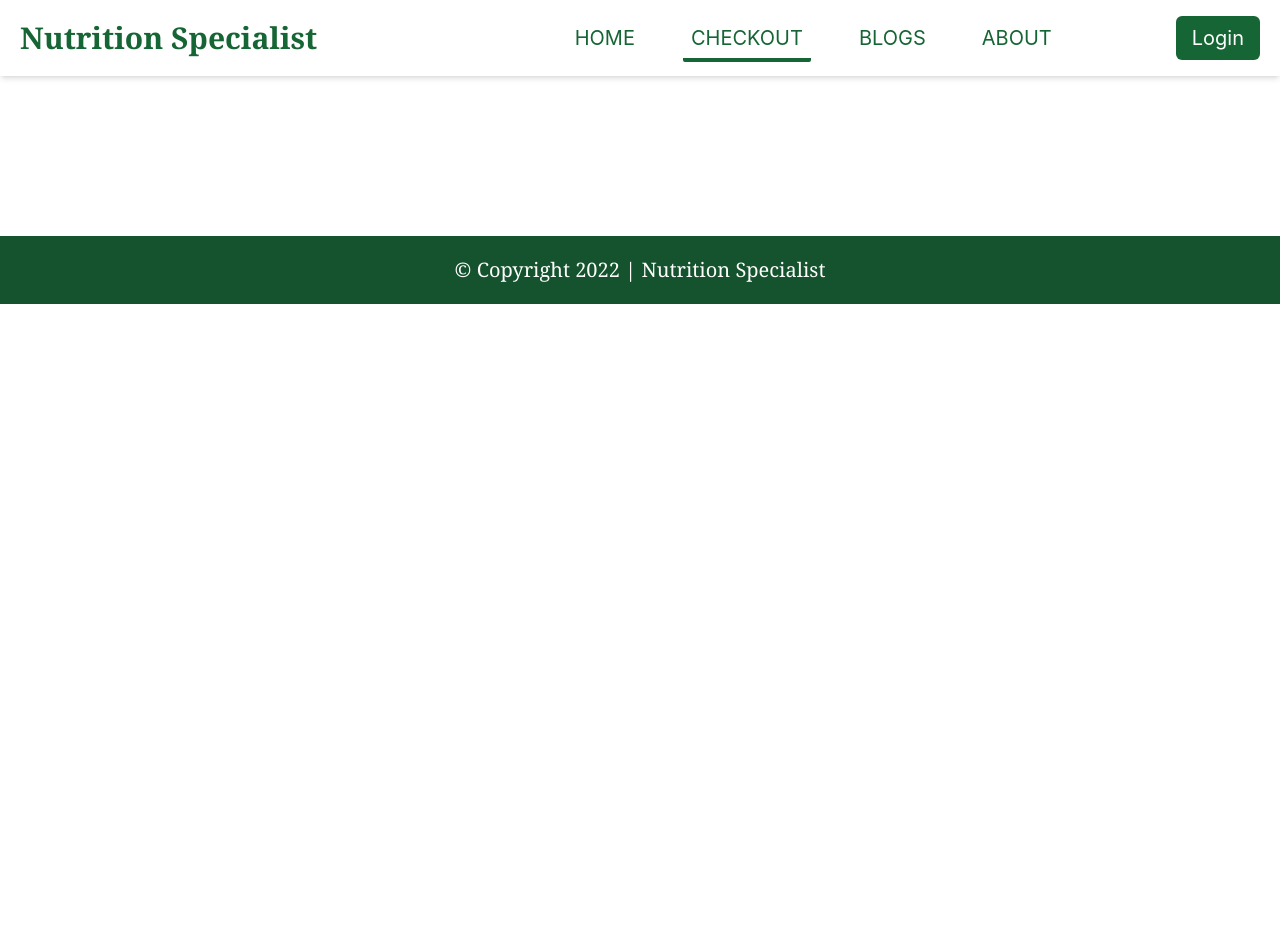
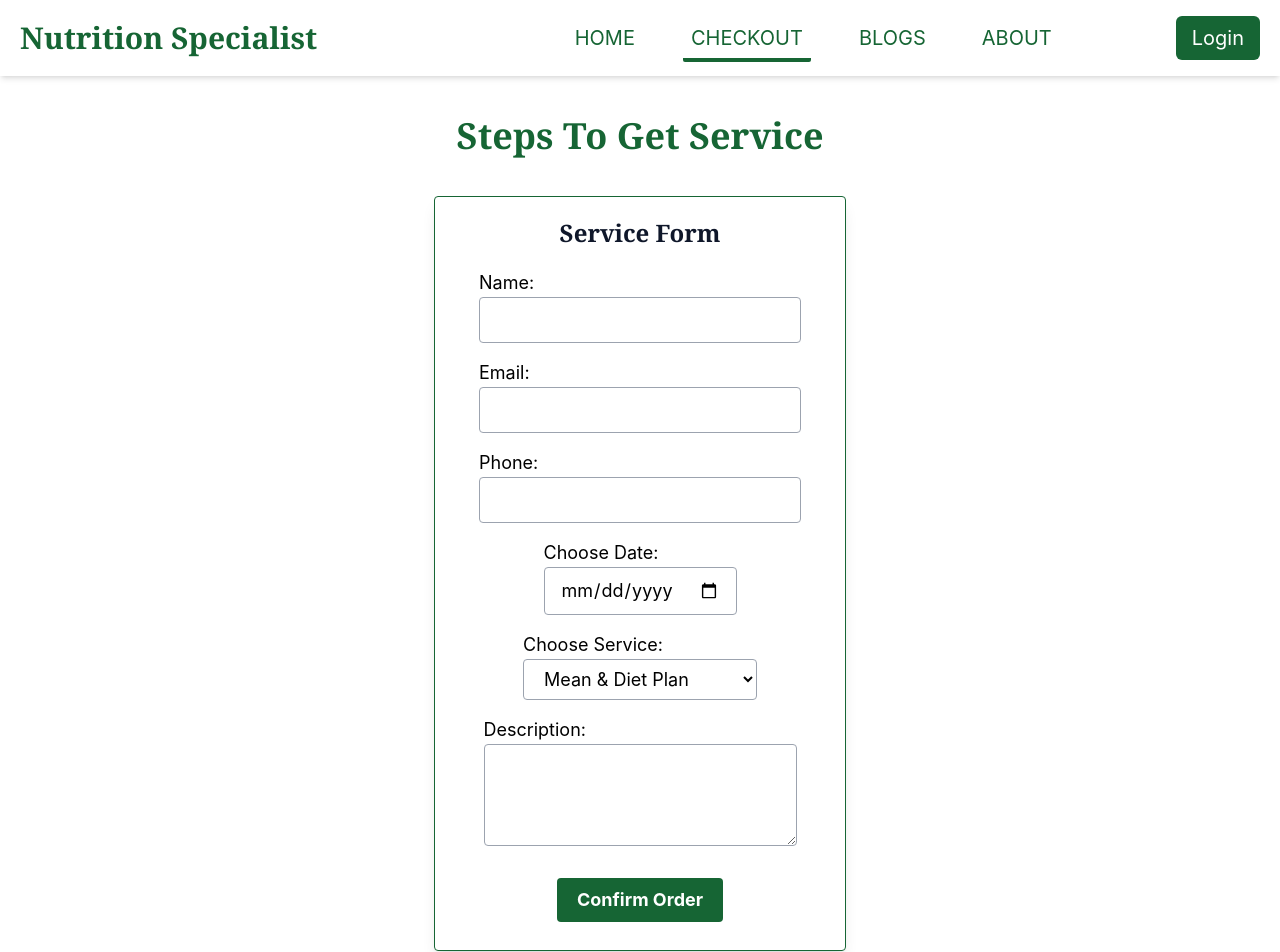
Before and after one commit to shareefrahat/nutrition-specialist, a React (Create React App) app: page /checkout in a window 1280 px wide. Shown: the top 952 px of the page. Before the commit the page ends 800 px from the top, so only its background shows below. Built offline with nearby package versions, Linux system fonts and the light colour scheme.

Commit message:
checkout form added

```diff
--- a/src/components/ServiceCard/ServiceCard.js
+++ b/src/components/ServiceCard/ServiceCard.js
@@ -9,7 +9,7 @@ const ServiceCard = ({ service }) => {
     <>
       <div
         onClick={() => navigate("/checkout")}
-        className="shadow-md bg-white mx-auto w-fit rounded-xl p-4 border-2
+        className="shadow-md bg-white mx-auto w-fit rounded-md p-4 border-2
       transition ease-in-out delay-150 hover:-translate-y-1 hover:scale-110  duration-300
       "
       >
--- a/src/pages/Checkout/Checkout.js
+++ b/src/pages/Checkout/Checkout.js
@@ -1,7 +1,100 @@
 import React from "react";
 
 const Checkout = () => {
-  return <div></div>;
+  return (
+    <>
+      <section>
+        <h2 className="text-green-800 text-2xl lg:text-4xl font-bold my-10 font-serif">
+          Steps To Get Service
+        </h2>
+      </section>
+      <section className="shadow-lg border border-green-800 w-fit mx-auto p-5 rounded">
+        <form>
+          <h4 className="inline-block text-md font-bold mb-5 text-xl md:text-2xl px-2 text-slate-900 font-serif">
+            Service Form
+          </h4>
+          <div className="text-left flex flex-col gap-4 justify-center items-center px-2 md:px-6 text-lg">
+            <div>
+              <label htmlFor="user-name">Name:</label>
+              <div>
+                <input
+                  className="px-4 py-2 border border-gray-400 focus:border-yellow-500 outline-none rounded"
+                  type="text"
+                  name="username"
+                  id="user-name"
+                  required
+                />
+              </div>
+            </div>
+            <div>
+              <label htmlFor="user-email">Email:</label>
+              <div>
+                <input
+                  className="px-4 py-2 border border-gray-400 focus:border-yellow-500 outline-none rounded"
+                  type="email"
+                  name="email"
+                  id="user-email"
+                  required
+                />
+              </div>
+            </div>
+            <div>
+              <label htmlFor="user-email">Phone:</label>
+              <div>
+                <input
+                  className="px-4 py-2 border border-gray-400 focus:border-yellow-500 outline-none rounded"
+                  type="number"
+                  name="phone"
+                  required
+                />
+              </div>
+            </div>
+            <div>
+              <label htmlFor="user-email">Choose Date:</label>
+              <div>
+                <input
+                  className="px-4 py-2 border border-gray-400 focus:border-yellow-500 outline-none rounded bg-white"
+                  type="date"
+                  name="date"
+                  required
+                />
+              </div>
+            </div>
+            <div>
+              <label htmlFor="user-email">Choose Service:</label>
+              <div>
+                <select className="px-4 py-2 border border-gray-400 focus:border-yellow-500 outline-none rounded bg-white">
+                  <option value="A">Mean & Diet Plan</option>
+                  <option value="B">Metabolism Checkup</option>
+                  <option value="C">Nutrition Counseling</option>
+                </select>
+              </div>
+            </div>
+            <div>
+              <label htmlFor="user-name">Description:</label>
+              <div>
+                <textarea
+                  className="px-4 py-2 border border-gray-400 focus:border-yellow-500 outline-none rounded"
+                  name=""
+                  id=""
+                  cols="22"
+                  rows="3"
+                ></textarea>
+              </div>
+            </div>
+            <div>
+              <button
+                className="bg-green-800 text-white px-5 py-2 font-bold  rounded hover:shadow-md shadow-none my-2"
+                type="submit"
+              >
+                Confirm Order
+              </button>
+            </div>
+          </div>
+        </form>
+      </section>
+    </>
+  );
 };
 
 export default Checkout;
```
